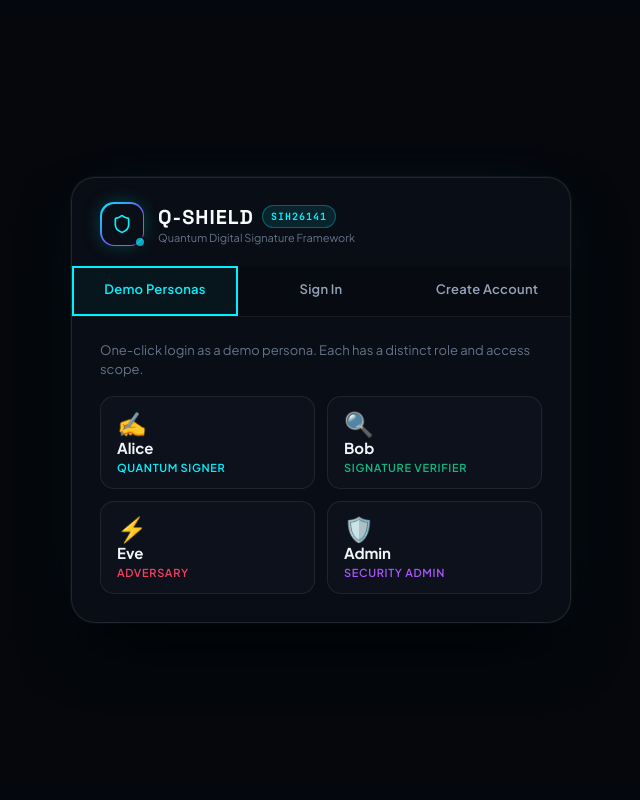
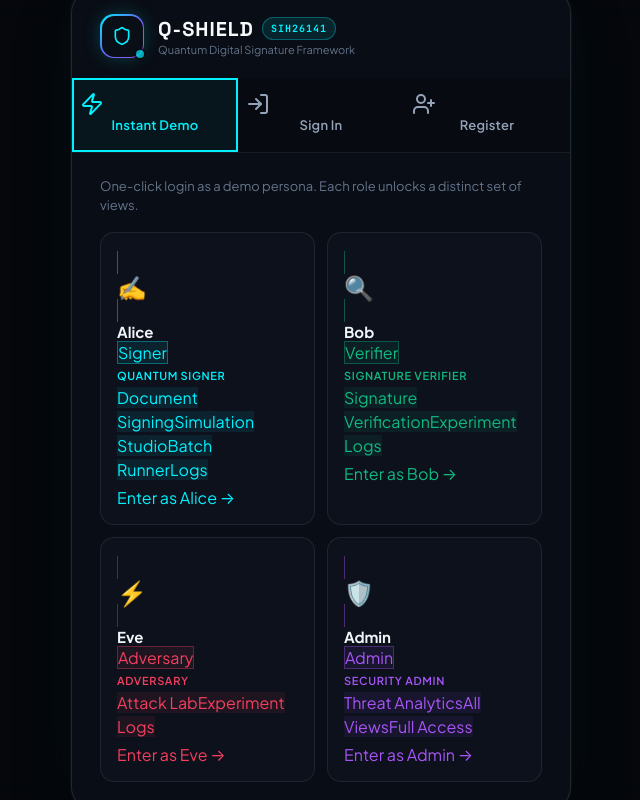
Before and after one commit to VaishnavIUpadyaya/Q-Shield, a Next.js app in the folder frontend/: page / in a window 1280 px wide. Shown: the whole page, without its empty margins (319-959 px from the left). Built offline with nearby package versions, Linux system fonts and the light colour scheme; no server answers.

Commit message:
feat(issue-2): improve AuthModal UI - persona cards, scope tags, animations, eye toggle

```diff
--- a/frontend/src/components/auth/AuthModal.jsx
+++ b/frontend/src/components/auth/AuthModal.jsx
@@ -1,16 +1,23 @@
 "use client";
 
 import React, { useEffect, useRef, useState } from "react";
-import { Shield } from "lucide-react";
+import { Shield, Eye, EyeOff, Zap, UserPlus, LogIn } from "lucide-react";
 import { useAuth, AuthError } from "@/hooks/useAuth";
 import { DEMO_PERSONAS, ROLE_ACCENT } from "@/config/roles";
 import "./auth.css";
 
 const TABS = [
-  { id: "demo",     label: "Demo Personas" },
-  { id: "signin",   label: "Sign In" },
-  { id: "register", label: "Create Account" },
+  { id: "demo",     label: "Instant Demo",   icon: Zap },
+  { id: "signin",   label: "Sign In",         icon: LogIn },
+  { id: "register", label: "Register",        icon: UserPlus },
 ];
+
+const PERSONA_SCOPE = {
+  signer:    ["Document Signing", "Simulation Studio", "Batch Runner", "Logs"],
+  verifier:  ["Signature Verification", "Experiment Logs"],
+  adversary: ["Attack Lab", "Experiment Logs"],
+  admin:     ["Threat Analytics", "All Views", "Full Access"],
+};
 
 export default function AuthModal() {
   const { login, register } = useAuth();
@@ -19,6 +26,8 @@ export default function AuthModal() {
   const [formLoading, setFormLoading] = useState(false);
   const [error, setError] = useState(null);
   const [success, setSuccess] = useState(null);
+  const [showPw, setShowPw] = useState(false);
+  const [showConfirm, setShowConfirm] = useState(false);
   const firstFocusRef = useRef(null);
 
   useEffect(() => { firstFocusRef.current?.focus(); }, [tab]);
@@ -75,9 +84,12 @@ export default function AuthModal() {
     <div className="auth-overlay" role="dialog" aria-modal="true" aria-label="Q-Shield Authentication">
       <div className="auth-modal">
 
-        {/* ── Header — matches dashboard branding exactly ── */}
+        {/* Ambient glow orbs */}
+        <div className="auth-orb auth-orb-cyan" aria-hidden="true" />
+        <div className="auth-orb auth-orb-purple" aria-hidden="true" />
+
+        {/* Header */}
         <div className="auth-header">
-          {/* Shield icon — same gradient border as Navbar */}
           <div className="auth-logo-wrap">
             <div className="auth-logo-ring">
               <div className="auth-logo-inner">
@@ -86,7 +98,6 @@ export default function AuthModal() {
             </div>
             <div className="auth-logo-pulse" />
           </div>
-
           <div>
             <div className="auth-brand-row">
               <span className="auth-brand-name">Q-SHIELD</span>
@@ -96,9 +107,11 @@ export default function AuthModal() {
           </div>
         </div>
 
-        {/* ── Tabs ── */}
+        {/* Tabs */}
         <div className="auth-tabs" role="tablist">
-          {TABS.map((t, i) => (
+          {TABS.map((t, i) => {
+            const Icon = t.icon;
+            return (
               <button
                 key={t.id}
                 role="tab"
@@ -107,37 +120,41 @@ export default function AuthModal() {
                 onClick={() => { setTab(t.id); clearMessages(); }}
                 ref={i === 0 ? firstFocusRef : null}
               >
+                <Icon className="auth-tab-icon" />
                 {t.label}
               </button>
-          ))}
+            );
+          })}
         </div>
 
-        {/* ── Body ── */}
+        {/* Body */}
         <div className="auth-body">
           {error && (
-            <div className={`auth-error ${error.kind}`} role="alert" style={{ marginBottom: "1rem" }}>
-              {error.kind === "network" && "⚠️ "}
-              {error.kind === "server"  && "🔴 "}
-              {error.kind === "credentials" && "🔒 "}
+            <div className={`auth-error ${error.kind}`} role="alert">
+              <span className="auth-msg-icon">
+                {error.kind === "network" ? "⚠️" : error.kind === "server" ? "🔴" : "🔒"}
+              </span>
               {error.msg}
             </div>
           )}
           {success && (
-            <div className="auth-success" role="status" style={{ marginBottom: "1rem" }}>
-              ✅ {success}
+            <div className="auth-success" role="status">
+              <span className="auth-msg-icon">✅</span>
+              {success}
             </div>
           )}
 
-          {/* ── Demo Personas ── */}
+          {/* Demo Personas */}
           {tab === "demo" && (
             <div>
               <p className="auth-personas-hint">
-                One-click login as a demo persona. Each has a distinct role and access scope.
+                One-click login as a demo persona. Each role unlocks a distinct set of views.
               </p>
               <div className="persona-grid">
                 {DEMO_PERSONAS.map((p) => {
                   const accent = ROLE_ACCENT[p.role];
                   const isLoading = loadingCard === p.username;
+                  const scope = PERSONA_SCOPE[p.role] ?? [];
                   return (
                     <button
                       key={p.username}
@@ -153,9 +170,34 @@ export default function AuthModal() {
                       aria-label={`Log in as ${p.displayName} (${accent.label})`}
                       aria-busy={isLoading}
                     >
+                      <span className="persona-border-sweep" aria-hidden="true" />
+
+                      <div className="persona-top">
+                        <span className="persona-icon-wrap" style={{ background: accent.bg, border: `1px solid ${accent.border}` }}>
                           <span className="persona-icon">{p.icon}</span>
+                        </span>
+                        <div className="persona-header-text">
                           <span className="persona-name">{p.displayName}</span>
-                      <span className="persona-tagline">{p.tagline}</span>
+                          <span className="persona-role-badge" style={{ color: accent.color, background: accent.bg, border: `1px solid ${accent.border}` }}>
+                            {accent.label}
+                          </span>
+                        </div>
+                      </div>
+
+                      <p className="persona-tagline">{p.tagline}</p>
+
+                      <div className="persona-scope">
+                        {scope.map((s) => (
+                          <span key={s} className="persona-scope-tag" style={{ color: accent.color, background: accent.bg }}>
+                            {s}
+                          </span>
+                        ))}
+                      </div>
+
+                      <div className="persona-cta" style={{ color: accent.color }}>
+                        {isLoading ? "Authenticating…" : "Enter as " + p.displayName + " →"}
+                      </div>
+
                       {isLoading && (
                         <div className="persona-spinner" aria-hidden="true">
                           <div className="spinner-ring" style={{ "--accent-color": accent.color }} />
@@ -168,7 +210,7 @@ export default function AuthModal() {
             </div>
           )}
 
-          {/* ── Sign In ── */}
+          {/* Sign In */}
           {tab === "signin" && (
             <form className="auth-form" onSubmit={handleSignIn} noValidate>
               <div className="auth-field">
@@ -178,21 +220,26 @@ export default function AuthModal() {
               </div>
               <div className="auth-field">
                 <label className="auth-label" htmlFor="si-password">Password</label>
-                <input id="si-password" name="password" className="auth-input" type="password"
+                <div className="auth-input-wrap">
+                  <input id="si-password" name="password" className="auth-input" type={showPw ? "text" : "password"}
                     autoComplete="current-password" required placeholder="••••••••" />
+                  <button type="button" className="auth-eye" onClick={() => setShowPw(v => !v)} aria-label="Toggle password">
+                    {showPw ? <EyeOff size={15} /> : <Eye size={15} />}
+                  </button>
+                </div>
               </div>
               <button className="auth-submit" type="submit" disabled={formLoading}>
-                {formLoading ? "Signing in…" : "Sign In"}
+                {formLoading ? <><span className="btn-spinner" />Signing in…</> : "Sign In"}
               </button>
+              <p className="auth-switch-hint">
+                No account? <button type="button" className="auth-link" onClick={() => { setTab("register"); clearMessages(); }}>Create one</button>
+              </p>
             </form>
           )}
 
-          {/* ── Create Account ── */}
+          {/* Create Account */}
           {tab === "register" && (
             <form className="auth-form" onSubmit={handleRegister} noValidate>
-              <div className="auth-error server" style={{ marginBottom: "0.25rem" }}>
-                ⚠️ Registration requires Firestore. For this demo, use the <strong>Demo Personas</strong> tab.
-              </div>
               <div className="auth-field">
                 <label className="auth-label" htmlFor="reg-username">Username</label>
                 <input id="reg-username" name="username" className="auth-input" type="text"
@@ -205,8 +252,13 @@ export default function AuthModal() {
               </div>
               <div className="auth-field">
                 <label className="auth-label" htmlFor="reg-password">Password</label>
-                <input id="reg-password" name="password" className="auth-input" type="password"
+                <div className="auth-input-wrap">
+                  <input id="reg-password" name="password" className="auth-input" type={showConfirm ? "text" : "password"}
                     autoComplete="new-password" required minLength={8} maxLength={72} />
+                  <button type="button" className="auth-eye" onClick={() => setShowConfirm(v => !v)} aria-label="Toggle password">
+                    {showConfirm ? <EyeOff size={15} /> : <Eye size={15} />}
+                  </button>
+                </div>
               </div>
               <div className="auth-field">
                 <label className="auth-label" htmlFor="reg-confirm">Confirm Password</label>
@@ -214,10 +266,13 @@ export default function AuthModal() {
                   autoComplete="new-password" required />
               </div>
               <button className="auth-submit" type="submit" disabled={formLoading}>
-                {formLoading ? "Creating account…" : "Create Account"}
+                {formLoading ? <><span className="btn-spinner" />Creating account…</> : "Create Account"}
               </button>
               <p className="auth-note">
                 Public accounts are created with the <strong>Verifier</strong> role only.
+              </p>
+              <p className="auth-switch-hint">
+                Already have an account? <button type="button" className="auth-link" onClick={() => { setTab("signin"); clearMessages(); }}>Sign in</button>
               </p>
             </form>
           )}
```
Lines whose indentation alone changed are shown as unchanged.
